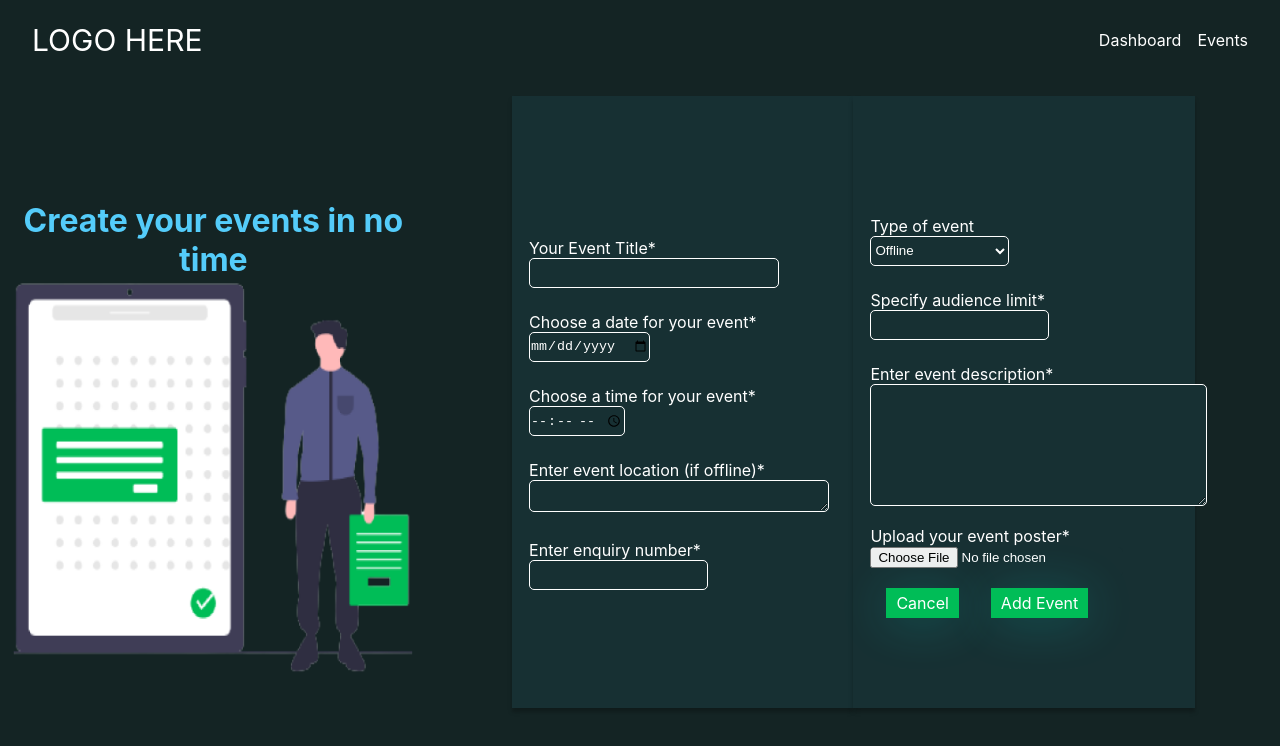
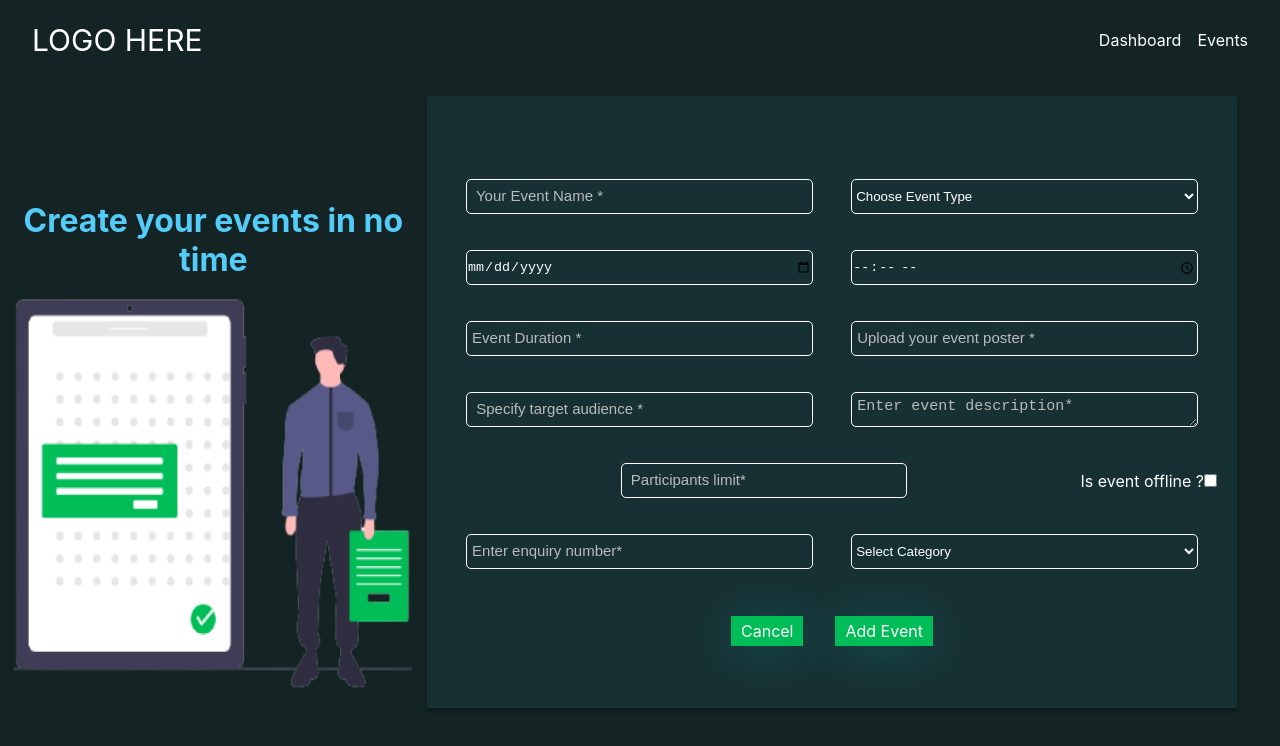
Before and after one commit to gdscnitp/Carbonops, a Next.js app: page /create-events in a window 1280 px wide. Shown: the top 746 px of the page. Built offline with nearby package versions, Linux system fonts and the light colour scheme.

Commit message:
create-events form recreated

```diff
--- a/src/components/events/CreateEvents.js
+++ b/src/components/events/CreateEvents.js
@@ -3,18 +3,25 @@ import Image from "next/image";
 import styles from "./CreateEvents.module.css";
 import { useRouter } from "next/dist/client/router";
 
-export default function CreateEvents() {
+export default function CreateEvents(props) {
   const router = useRouter();
 
+  const [isOfflineBool, setIsOfflineBool] = useState(false);
   const [values, setValues] = useState({
     eventName: "",
+    eventType: "",
     eventDate: "",
     eventTime: "",
+    eventDuration: "",
+    eventPoster: "",
+    targetAudience: "",
     eventLocation: "",
-    enqNumber: "",
-    eventType: "",
-    audience: "",
+    participantsLimit: "",
+    eventLocation: "",
+    enquiryDetails: "",
+    onOrgModel: "",
     eventDescription: "",
+    isOffline: isOfflineBool,
   });
 
   const handleChange = (e) => {
@@ -27,17 +34,8 @@ export default function CreateEvents() {
 
   const handleSubmit = (event) => {
     event.preventDefault();
-
-    if (
-      values.eventName.length > 0 &&
-      values.eventLocation.length > 0 &&
-      values.enqNumber.length > 0 &&
-      values.audience.length > 0 &&
-      values.eventDescription.length > 0
-    ) {
-      if (values.enqNumber.length === 10) console.log(values);
-      else console.log("Phone no. must be 10 digit long");
-    } else console.log("Please fill all values correctly");
+    // props.onAddEvent(values);
+    props.onAddEvent(values);
   };
 
   return (
@@ -56,14 +54,12 @@ export default function CreateEvents() {
         </div>
 
         {/* ______________________________________  */}
-        <div className={styles.formMid}>
+
+        <div className={styles.formRight}>
           <form>
-            <label
-              className={`${styles.label} ${styles.eventName}`}
-              htmlFor="eventName"
-            >
-              Your Event Title* <br />
+            <div className={styles.row}>
               <input
+                className={`${styles.eventName}`}
                 type="text"
                 id="eventName"
                 name="eventName"
@@ -71,79 +67,12 @@ export default function CreateEvents() {
                 onChange={handleChange}
                 required
                 autoComplete="off"
-              />{" "}
+                placeholder=" Your Event Name * "
+              />
               <br />
-            </label>
 
-            <label className={styles.label} htmlFor="eventDate">
-              Choose a date for your event* <br />
-              <input
-                type="date"
-                id="eventDate"
-                name="eventDate"
-                value={values.eventDate}
-                onChange={handleChange}
-                required
-                autoComplete="off"
-              />{" "}
-              <br />
-            </label>
-
-            <label className={styles.label} htmlFor="eventTime">
-              Choose a time for your event* <br />
-              <input
-                type="time"
-                id="eventTime"
-                name="eventTime"
-                value={values.eventTime}
-                onChange={handleChange}
-                required
-                autoComplete="off"
-              />{" "}
-              <br />
-            </label>
-
-            <label
-              className={`${styles.label} ${styles.eventLocation}`}
-              htmlFor="eventLocation"
-            >
-              Enter event location (if offline)* <br />
-              <textarea
-                rows="2"
-                type="text"
-                id="eventLocation"
-                name="eventLocation"
-                value={values.eventLocation}
-                onChange={handleChange}
-                required
-                autoComplete="off"
-              />{" "}
-              <br />
-            </label>
-
-            <label className={styles.label} htmlFor="enqNumber">
-              Enter enquiry number* <br />
-              <input
-                type="number"
-                id="enqNumber"
-                name="enqNumber"
-                value={values.enqNumber}
-                onChange={handleChange}
-                required
-                autoComplete="off"
-              />{" "}
-              <br />
-            </label>
-          </form>
-        </div>
-
-        {/* __________________________________________ */}
-        <div className={styles.formRight}>
-          <form>
-            <label className={styles.eventType} htmlFor="eventType">
-              Type of event <br />
               <select
-                className={styles.select}
+                className={`${styles.select} ${styles.eventType}`}
                 id="eventType"
                 name="eventType"
                 value={values.eventType}
@@ -151,62 +80,172 @@ export default function CreateEvents() {
                 required
                 autoComplete="off"
               >
+                <option value="" disabled>
+                  Choose Event Type
+                </option>
                 <option value="Offline">Offline</option>
                 <option value="Online">Online</option>
-                <option value="Environmental">Environmental talks</option>
-                <option value="carbon">Carbon Score</option>
+                <option value="Environmental Tasks">Environmental talks</option>
+                <option value="Carbon Score">Carbon Score</option>
               </select>
               <br />
-            </label>
+            </div>
 
-            <label className={styles.audience} htmlFor="audience">
-              Specify audience limit* <br />
+            <div className={styles.row}>
               <input
-                type="number"
-                id="audience"
-                name="audience"
-                value={values.audience}
+                type="date"
+                id="eventDate"
+                name="eventDate"
+                className={styles.eventDate}
+                value={values.eventDate}
                 onChange={handleChange}
                 required
                 autoComplete="off"
-              />{" "}
-              <br />
-            </label>
+                placeholder="Choose a date for your event*"
+              />
 
-            <label
-              className={styles.eventDescription}
-              htmlFor="eventDescription"
-            >
-              Enter event description* <br />
+              <input
+                type="time"
+                id="eventTime"
+                name="eventTime"
+                className={styles.eventTime}
+                value={values.eventTime}
+                onChange={handleChange}
+                required
+                autoComplete="off"
+                placeholder="Choose a time for your event*"
+              />
+            </div>
+
+            <div className={styles.row}>
+              <input
+                type="number"
+                id="eventDuration"
+                name="eventDuration"
+                className={styles.eventDuration}
+                value={values.eventDuration}
+                onChange={handleChange}
+                required
+                autoComplete="off"
+                placeholder="Event Duration *"
+              />
+
+              <input
+                type="url"
+                id="eventPoster"
+                name="eventPoster"
+                className={styles.eventPoster}
+                value={values.eventPoster}
+                onChange={handleChange}
+                placeholder="Upload your event poster *"
+              />
+            </div>
+            <div className={styles.row}>
+              <input
+                type="text"
+                id="targetAudience"
+                name="targetAudience"
+                className={styles.targetAudience}
+                value={values.targetAudience}
+                onChange={handleChange}
+                required
+                autoComplete="off"
+                placeholder=" Specify target audience *"
+              />
+
               <textarea
                 id="eventDescription"
                 name="eventDescription"
+                className={styles.eventDescription}
                 value={values.eventDescription}
                 onChange={handleChange}
                 required
                 autoComplete="off"
-                cols="40"
+                placeholder="Enter event description* "
+                // cols="40"
                 rows="8"
               ></textarea>
+            </div>
+            <div className={styles.row}>
+              <input
+                type="number"
+                id="participantsLimit"
+                name="participantsLimit"
+                className={styles.participantsLimit}
+                value={values.participantsLimit}
+                onChange={handleChange}
+                required
+                autoComplete="off"
+                placeholder=" Participants limit*"
+              />
+
+              <label htmlFor="isOfflineBool" className={styles.label}>
+                Is event offline ?
+                <input
+                  type="checkbox"
+                  id="isOfflineBool"
+                  name="isOfflineBool"
+                  value={isOfflineBool}
+                  onChange={() => {
+                    setIsOfflineBool(!isOfflineBool);
+                  }}
+                />
+              </label>
+
+              {isOfflineBool ? (
+                <textarea
+                  rows="2"
+                  type="text"
+                  id="eventLocation"
+                  name="eventLocation"
+                  className={styles.eventLocation}
+                  value={values.eventLocation}
+                  onChange={handleChange}
+                  required
+                  autoComplete="off"
+                  placeholder="Enter event location *"
+                />
+              ) : (
+                ""
+              )}
+            </div>
+
+            <div className={styles.row}>
+              <input
+                type="number"
+                id="enquiryDetails"
+                name="enquiryDetails"
+                className={styles.enquiryDetails}
+                value={values.enquiryDetails}
+                onChange={handleChange}
+                required
+                autoComplete="off"
+                placeholder="Enter enquiry number*"
+              />
+
+              <select
+                className={styles.onOrgModel}
+                id="onOrgModel"
+                name="onOrgModel"
+                value={values.onOrgModel}
+                onChange={handleChange}
+                required
+                autoComplete="off"
+              >
+                <option value="" disabled>
+                  Select Category
+                </option>
+                <option value="individual">Individual</option>
+                <option value="organisation">Organisation</option>
+              </select>
               <br />
-            </label>
+            </div>
+            <div className={styles.row}>
+              <div className={styles.buttons}>
+                <a onClick={() => router.push("/events")}>Cancel</a>
 
-            <label className={styles.poster} htmlFor="poster">
-              Upload your event poster*
-              <br />
-              <input
-                type="file"
-                id="poster"
-                name="poster"
-                className={styles.customFileInput}
-              />{" "}
-              <br />
-            </label>
-
-            <div className={styles.buttons}>
-              <a onClick={() => router.push("/events")}>Cancel</a>
-
-              <a onClick={handleSubmit}>Add Event</a>
+                <a onClick={handleSubmit}>Add Event</a>
+              </div>
             </div>
           </form>
         </div>
--- a/src/components/events/CreateEvents.module.css
+++ b/src/components/events/CreateEvents.module.css
@@ -2,9 +2,9 @@
   color: white;
   min-height: 90vh;
   display: grid;
-  grid-template-columns: 1fr 1fr 1fr;
+  grid-template-columns: 1fr 2fr;
   grid-template-rows: 1fr;
-  grid-template-areas: "formLeft formMid formRight";
+  grid-template-areas: "formLeft formRight";
   background-color: #142424;
 
 }
@@ -18,24 +18,11 @@
 .formLeft .heading{
   text-align: center;
   color: #54CCFA;
-}
-
-.formMid {
-  height: 85%;
-  width: 80%;
-  background-color: #173033;
-  grid-area: formMid;
-  margin-top: 1rem;
-  margin-left: auto;
-  display: flex;
-  align-items: center;
-  justify-content: center;
-  box-shadow: -100px 1px 50px 0px rgba(0, 0, 0, 0.15);
-  box-shadow: 0px 4px 4px 0px rgba(0, 0, 0, 0.25);
+  padding: 1rem;
 }
 
 .formRight {
-  width: 80%;
+  width: 95%;
   background-color: #173033;
   grid-area: formRight;
   height: 85%;
@@ -44,84 +31,51 @@
   display: flex;
   align-items: center;
   justify-content: center;
+  flex-direction: column;
   box-shadow: -100px 1px 50px 0px rgba(0, 0, 0, 0.15);
   box-shadow: 0px 4px 4px 0px rgba(0, 0, 0, 0.25);
   }
 
-.formBody input {
-  background-color: #173033;
-  color: white;
-  height: 30px;
-  border: 1px solid white;
-  border-radius:5px ;
-}
 
-.formMid form {
-  width: 90%;
+  .formRight form {
+    width: 95%;
     display: flex;
     flex-direction: column;
     align-items: flex-start;
   }
-
-.formRight form {
-  width: 90%;
+  .formRight .row{
+    width: 100%;
     display: flex;
-  flex-direction: column;
-  align-items: flex-start;
+    align-items: center;
+    justify-content: center;
+    flex-direction: row;
+    margin-top: 1rem;
+    padding: 10px 0;
   }
 
-.formMid .label {
-  margin-top: 1.5rem;
+  .formRight form .row input::placeholder{
+    font-size: 15px;
+    color: rgb(187, 187, 187);
+    padding: 5px;
   }
-.eventName input{
-  width: 250px;
+  .formRight form .row textarea::placeholder{
+    font-size: 15px;
+    color: rgb(187, 187, 187);
+    padding: 5px;
   }
-.eventLocation textarea{
-  width: 300px;
+
+  .formRight form .row .eventName , .eventType , .eventDate , .eventTime , .eventDuration , .eventPoster , .targetAudience , .eventDescription , .participantsLimit , .eventLocation , .enquiryDetails , .onOrgModel{
+    flex: 0.45;
+    height: 35px;
+    margin-left: auto;
+    margin-right: auto;
     background-color: #173033;
     color: white;
     border: 1px solid white;
     border-radius:5px ;
+
   }
 
-.formRight .eventType,
-.audience,
-.eventDescription {
-  margin-top: 1.5rem;
-}
-
-.formRight input[type="file"] {
-  background-color: #142424;
-  border: none;
-}
-
-.select {
-  height: 30px;
-  background-color: #173033;
-  color: white;
-  border: 1px solid white;
-  border-radius:5px ;
-}
-
-.customFileInput {
-  height: 30px;
-  background-color: #173033;
-  color: white;
-}
-.eventDescription textarea {
-  background-color: #173033;
-  width: auto;
-  color: white;
-  border: 1px solid white;
-  border-radius:5px ;
-}
-
-.poster{
-  margin-top: 1rem;
-}
-.poster input[type="file"] {
-  background-color: #173033;
-}
 
 .buttons {
   margin-top: 1rem;
@@ -138,6 +92,8 @@
   box-shadow: inset 5px 3px 11px 10px rgba(7, 255, 0, 0.42);
 }
 
+
+
 /*_____________TAB VIEW__________________ */
 @media only screen and (max-width: 900px) {
   .formBody {
@@ -145,21 +101,18 @@
     grid-template-rows: 1fr 1fr;
     grid-template-areas:
       "formLeft formLeft "
-      "formMid formRight";
+      "formRight formRight";
   }
 
   .formLeft {
     grid-area: formLeft;
   }
 
-  .formMid {
-    width: 100%;
+  .formRight {
+    width: 95%;
     height: 100%;
-    grid-area: formMid;
-  }
-  .formRight {
-    width: 100%;
-    height: 100%;
+    margin-left: auto;
+    margin-right: auto;
     grid-area: formRight;
     flex-direction: column;
   }
@@ -169,10 +122,9 @@
 @media only screen and (max-width: 550px) {
   .formBody {
     grid-template-columns: 1fr;
-    grid-template-rows: 0.1fr 1fr 0.5fr;
+    grid-template-rows: 0.5fr 1fr;
     grid-template-areas:
       "formLeft"
-      "formMid"
       "formRight";
   }
 
@@ -181,22 +133,54 @@
     grid-area: formLeft;
   }
 
-  .formMid {
-    width: 100%;
-    height: 100%;
-    grid-area: formMid;
-  }
   .formRight {
     width: 100%;
-    height: 100%;
+    height: auto;
     grid-area: formRight;
     flex-direction: column;
     border-bottom: 2px solid grey;
     margin-top: 0;
+    margin-bottom: 2rem;
   }
+
   .formRight form{
     margin-top: 0;
     margin-bottom: 3rem;
+  }
+
+  .formRight .row{
+    height: auto;
+    flex-direction: column;
+    margin-top: 0.3rem;
 
   }
+  .formRight form .row input::placeholder{
+    font-size: 15px;
+    color: rgb(187, 187, 187);
+    padding: 0px;
   }
+  .formRight form .row textarea::placeholder{
+    font-size: 15px;
+    color: rgb(187, 187, 187);
+    padding: 0px;
+  }
+
+  .formRight .row .eventName , .eventType , .eventDate , .eventTime , .eventDuration , .eventPoster , .targetAudience , .eventDescription , .participantsLimit , .eventLocation , .enquiryDetails , .onOrgModel{
+    width: 300px;
+    height: 35px;
+    margin-top: 0.5rem;
+    padding: 10px;
+    background-color: #173033;
+    color: white;
+    border: 1px solid white;
+    border-radius:5px ;
+
+  }
+  .targetAudience{
+    flex: 0.1;
+  }
+  .eventLocation{
+    flex: 0.9;
+  }
+
+}
```
Lines whose indentation alone changed are shown as unchanged.
